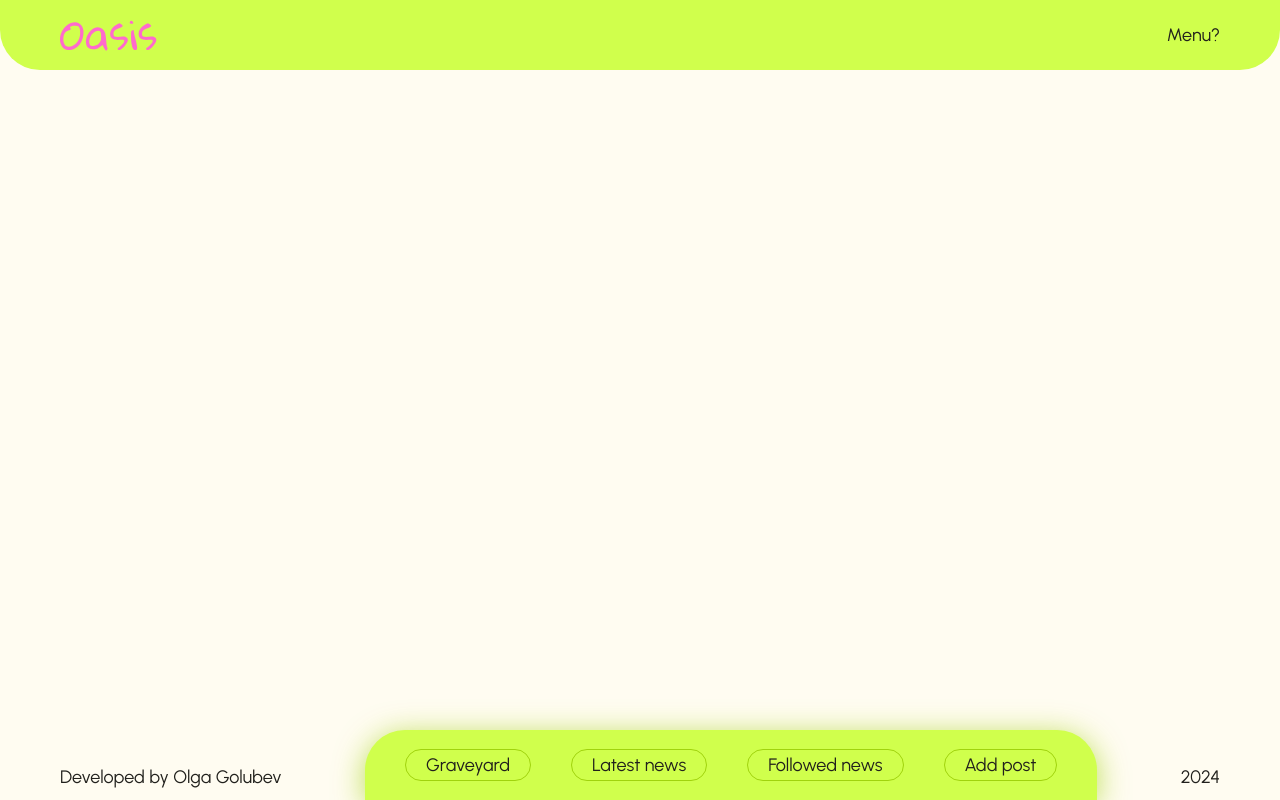
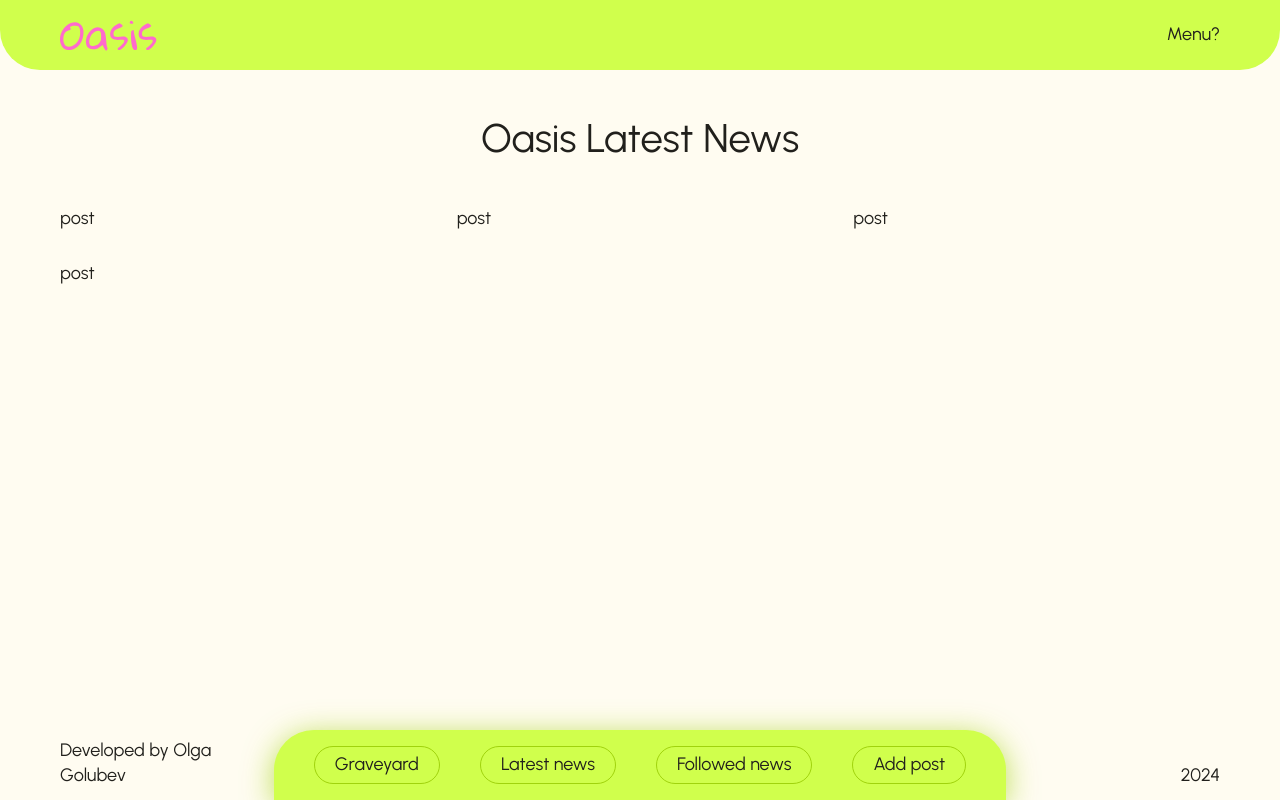
Before and after one commit to hahatula/oasis, a React (Vite) app: page / in a window 1280 px wide. Built offline with nearby package versions, Linux system fonts and the light colour scheme.

Commit message:
core of the main page

```diff
--- a/src/components/App/App.css
+++ b/src/components/App/App.css
@@ -14,6 +14,9 @@
   color: var(--dark);
   font-family: var(--base-font);
   font-size: 18px;
+  font-weight: 400;
+  text-decoration: none;
+  line-height: 1.4;
 }
 
 .app {
--- a/src/components/App/App.tsx
+++ b/src/components/App/App.tsx
@@ -1,12 +1,17 @@
 //import React from 'react';
+import { Routes, Route, Navigate } from 'react-router-dom';
 import './App.css';
 import Header from '../Header/Header';
 import Footer from '../Footer/Footer';
+import Main from '../Main/Main';
 
 function App() {
   return (
     <div className="app">
       <Header />
+      <Routes>
+        <Route path="/" element={<Main />} />
+      </Routes>
       <div></div>
       <Footer />
     </div>
--- a/src/components/Footer/Footer.css
+++ b/src/components/Footer/Footer.css
@@ -1,7 +1,17 @@
 .footer {
     height: 46px;
-    display: flex;
+    display: grid;
+    grid-template-columns: 1fr auto 1fr;
+    gap: 10px;
     padding: 0 60px;
-    align-items: center;
-    justify-content: space-between;
+    align-content: end;
+    align-items: end;
 }
+
+.footer__info {
+   margin: 12px 0;
+}
+
+.footer__year {
+    text-align: right;
+}
--- a/src/components/Footer/Footer.tsx
+++ b/src/components/Footer/Footer.tsx
@@ -4,9 +4,9 @@ import Toolbar from '../Toolbar/Toolbar';
 function Footer() {
   return (
     <div className="footer">
-      <p>Developed by Olga Golubev</p>
+      <p className='footer__info'>Developed by Olga Golubev</p>
       <Toolbar />
-      <p>2024</p>
+      <p className='footer__info footer__year'>2024</p>
     </div>
   );
 }
--- /dev/null
+++ b/src/components/Main/Main.css
@@ -0,0 +1,11 @@
+.main {
+  margin: 0 60px;
+}
+
+.posts-grid {
+  display: grid;
+  grid-template-columns: repeat(3, 1fr);
+  gap: 30px;
+
+  list-style-type: none;
+}
--- /dev/null
+++ b/src/components/Main/Main.tsx
@@ -0,0 +1,33 @@
+import './Main.css';
+import { PageTitle } from '../Titles/PageTitle';
+
+const TitleTexts: string[] = [
+  'Oasis Latest News',
+  "Oasis news you're following",
+  'Oasis Graveyard',
+  'My Oasis Residents',
+  'My Subscriptions',
+  'Timeline',
+  'Residents'
+];
+
+const getTitleText = ():string => {
+  //TODO: write real logic
+  return TitleTexts[0];
+}
+
+function Main() {
+  return (
+    <article className="main">
+      <PageTitle titleText={getTitleText()} />
+      <ul className="posts-grid">
+        <li className="post">post</li>
+        <li className="post">post</li>
+        <li className="post">post</li>
+        <li className="post">post</li>
+      </ul>
+    </article>
+  );
+}
+
+export default Main;
--- /dev/null
+++ b/src/components/Titles/PageTitle.tsx
@@ -0,0 +1,9 @@
+import './Titles.css';
+
+type PageTitleProps = {
+    titleText: string;
+  }
+
+export const PageTitle = ({ titleText }: PageTitleProps) => {
+    return <h1 className="title title__page">{titleText}</h1>
+}
--- /dev/null
+++ b/src/components/Titles/Titles.css
@@ -0,0 +1,5 @@
+.title__page {
+  font-size: 40px;
+  margin: 40px 0;
+  text-align: center;
+}
--- a/src/components/Toolbar/Toolbar.css
+++ b/src/components/Toolbar/Toolbar.css
@@ -7,7 +7,8 @@
   align-items: center;
   justify-content: center;
   gap: 40px;
-  align-self: flex-end;
+  align-self: end;
+  justify-self: end;
   border-radius: 40px 40px 0 0;
   box-shadow: 0 5px 30px 0 rgba(160, 211, 13, 0.7);
 }
```
